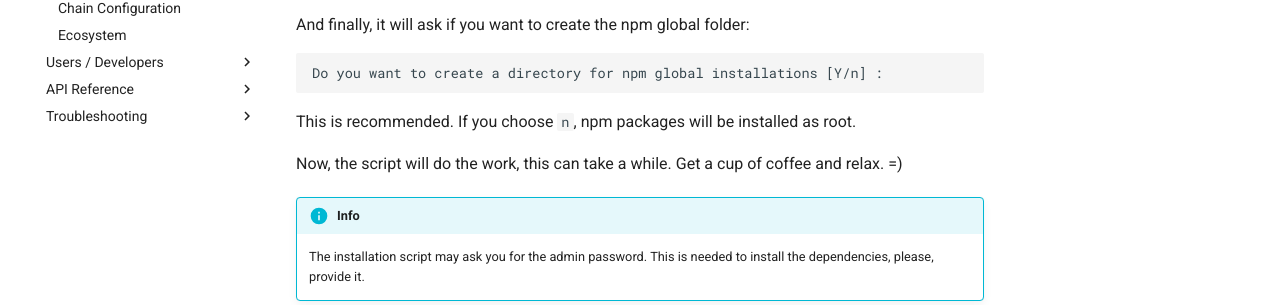
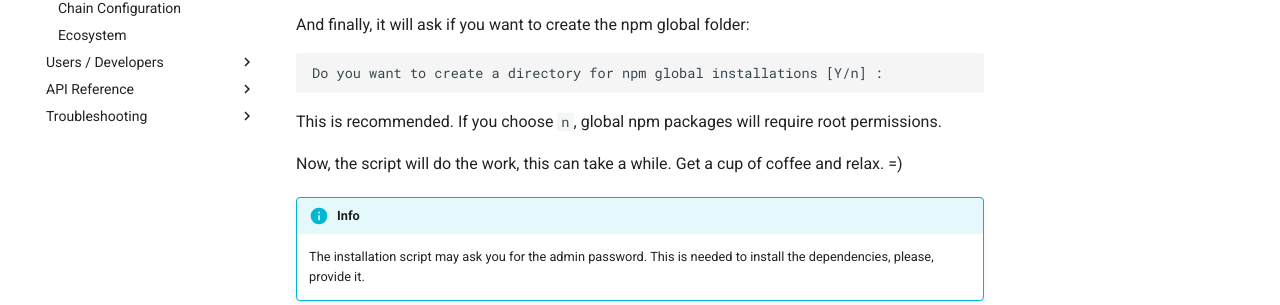
Before and after one commit to eosrio/hyperion-docs, an MkDocs documentation site: the page built from docs/quickstart.md, in a window 1280 px wide and 900 px high, scrolled down 654 px. Shown: the part 315-620 px from the top of the window. Built offline with MkDocs 1.6.1 and Material for MkDocs 9.7.7, drawn with Linux system fonts in a browser that asks for light colours; comment, search, counter and statistics services are not loaded.

Commit message:
Update quickstart.md

`````diff
--- a/docs/quickstart.md
+++ b/docs/quickstart.md
@@ -36,7 +36,7 @@ And finally, it will ask if you want to create the npm global folder:
 ````
 Do you want to create a directory for npm global installations [Y/n] :
 ````
-This is recommended. If you choose `n`, npm packages will be installed as root.
+This is recommended. If you choose `n`, global npm packages will require root permissions.
 
 Now, the script will do the work, this can take a while. Get a cup of coffee and relax. =)
 
`````
